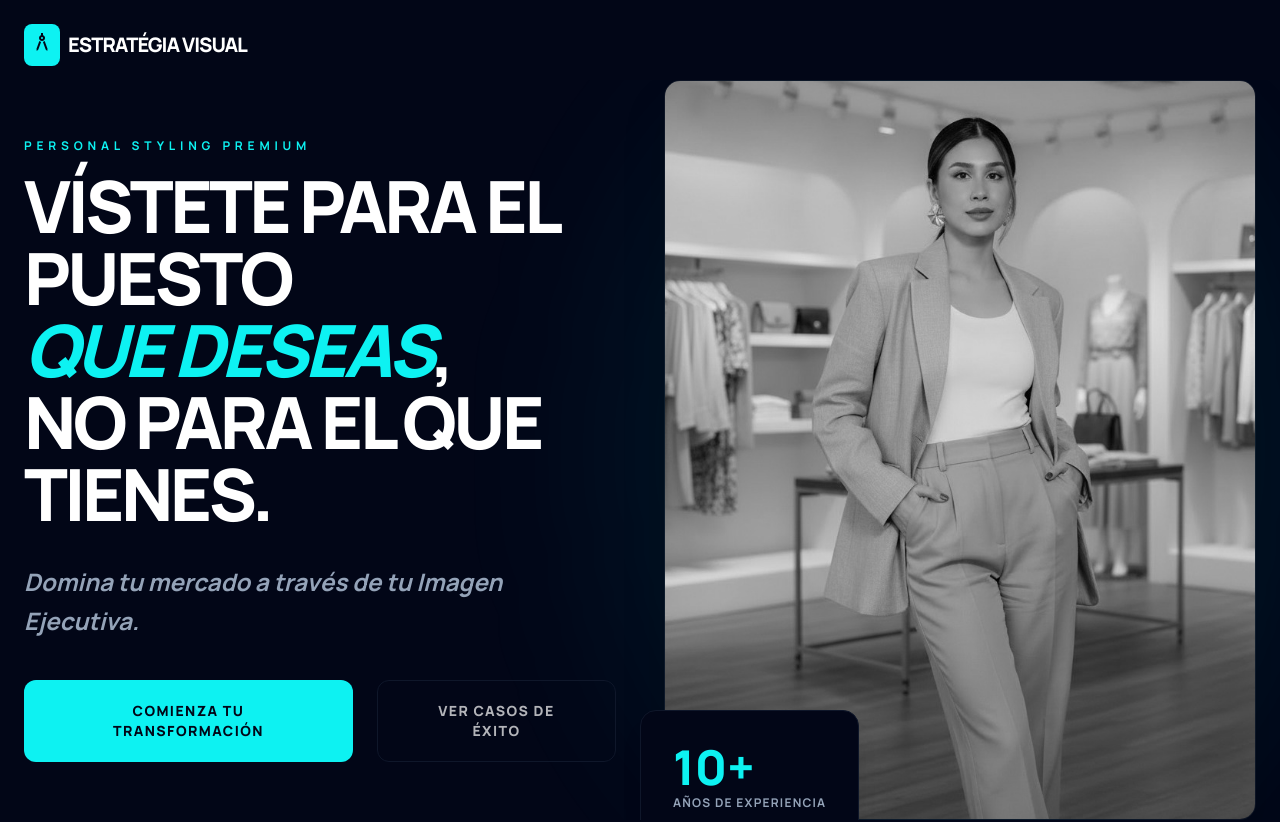
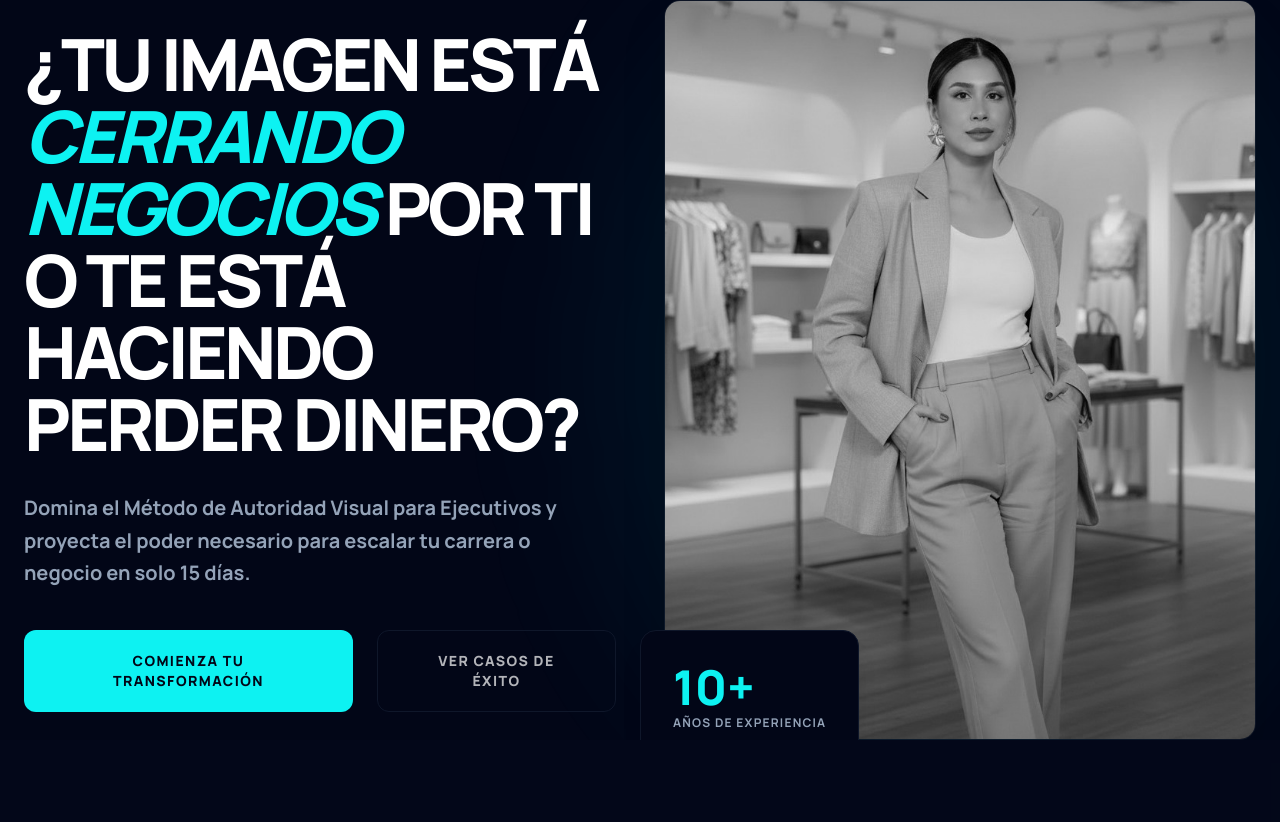
Before and after one commit to glauberfabc/estrategia, a React (Vite) app: page / in a window 1280 px wide. Shown: the top 822 px of the page. Built offline with nearby package versions, Linux system fonts and the light colour scheme.

Commit message:
feat: remove navbar and hero tag, update home headlines for persuasion

```diff
--- a/App.tsx
+++ b/App.tsx
@@ -11,8 +11,7 @@ import { Footer } from './components/Footer';
 const App: React.FC = () => {
   return (
     <div className="min-h-screen bg-background-dark text-white selection:bg-primary selection:text-background-dark overflow-x-hidden">
-      <Navbar />
-      <main className="pt-20">
+      <main className="pt-0">
         <Hero />
         <Method />
         <Expert />
--- a/components/Hero.tsx
+++ b/components/Hero.tsx
@@ -6,13 +6,12 @@ export const Hero: React.FC = () => {
     <section className="relative min-h-[90vh] flex items-center overflow-hidden px-6 pb-20 md:pb-0">
       <div className="max-w-7xl mx-auto w-full grid md:grid-cols-2 gap-12 items-center">
         <div className="z-10 order-2 md:order-1">
-          <p className="text-primary font-bold tracking-[0.4em] uppercase mb-4 text-xs">Personal Styling Premium</p>
+
           <h1 className="text-5xl lg:text-7xl font-black leading-[1.05] mb-8 tracking-tighter uppercase">
-            Vístete para el puesto <br />
-            <span className="text-primary italic">que deseas</span>, <br className="hidden lg:block" /> no para el que tienes.
+            ¿Tu imagen está <span className="text-primary italic">cerrando negocios</span> por ti o te está haciendo perder dinero?
           </h1>
-          <p className="text-muted-blue text-2xl mb-10 max-w-lg leading-relaxed font-bold italic">
-            Domina tu mercado a través de tu Imagen Ejecutiva.
+          <p className="text-muted-blue text-xl mb-10 max-w-xl leading-relaxed font-bold">
+            Domina el Método de Autoridad Visual para Ejecutivos y proyecta el poder necesario para escalar tu carrera o negocio en solo 15 días.
           </p>
           <div className="flex flex-col sm:flex-row gap-6">
             <button className="bg-primary text-background-dark px-10 py-5 rounded-lg font-black text-sm uppercase tracking-widest hover:shadow-[0_0_40px_rgba(13,242,242,0.3)] hover:-translate-y-1 transition-all duration-300">
```
